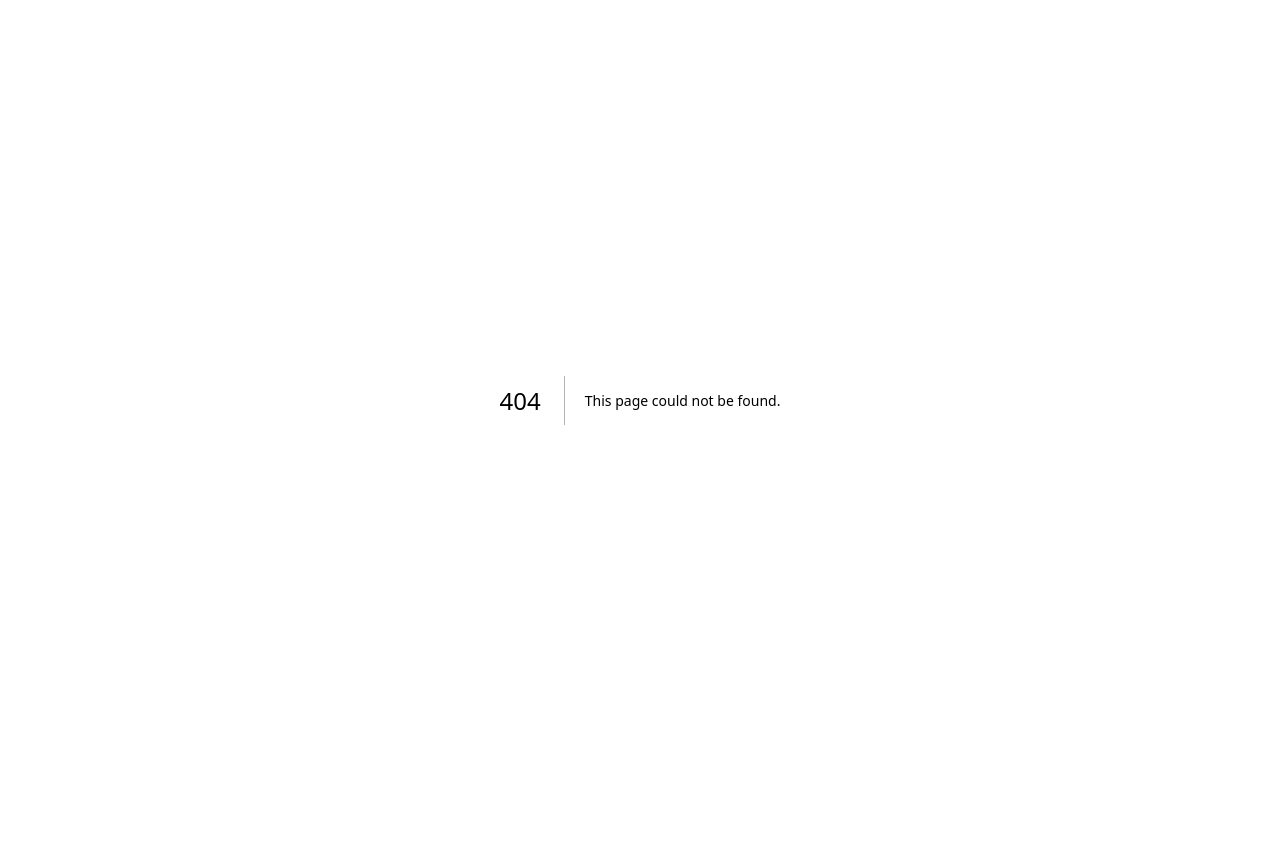
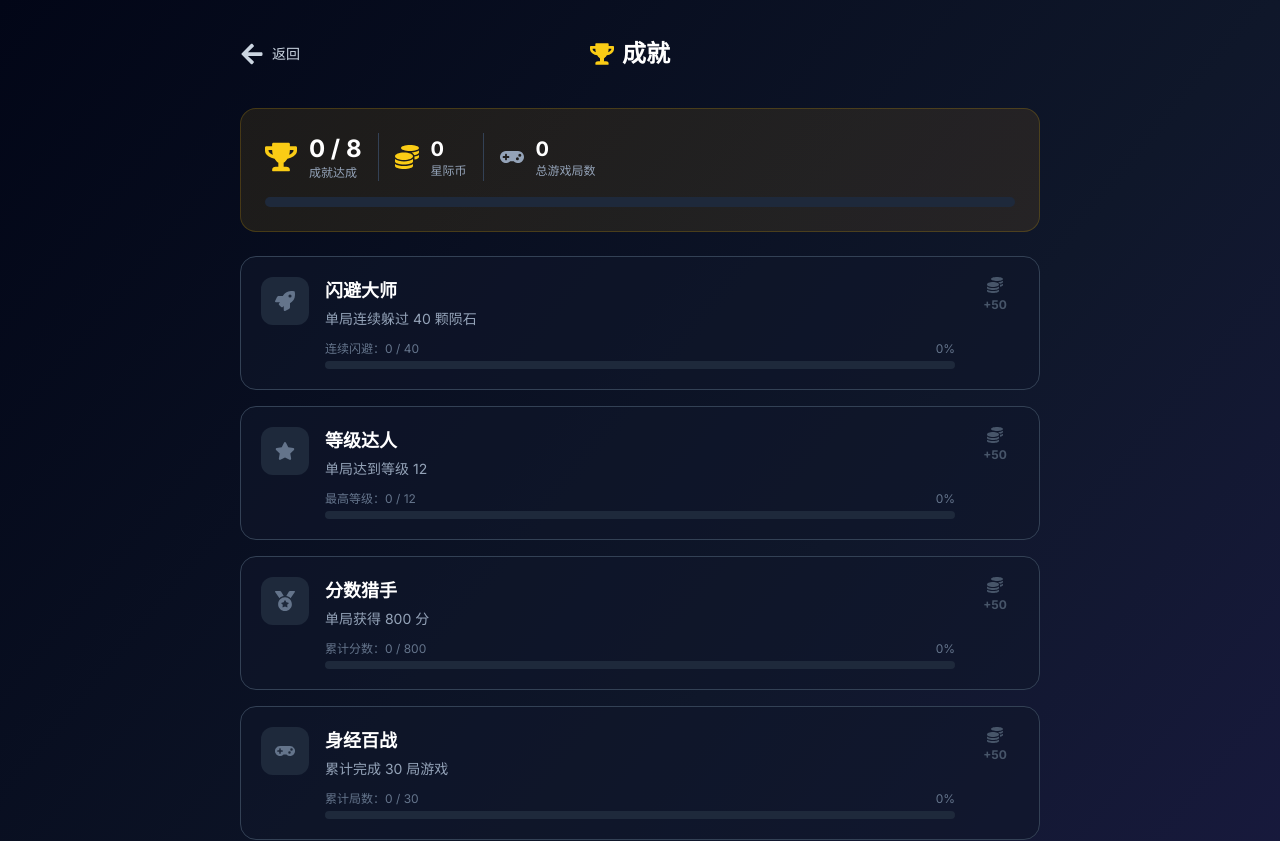
Before and after one commit to zhoujinmo/Z-tools, a Next.js app: page /game/space-escape/achievements in a window 1280 px wide. Before the commit this address had no page. Shown: the top 841 px of the page. Before the commit the page ends 800 px from the top, so only its background shows below. Built offline with nearby package versions, Linux system fonts and the light colour scheme.

Commit message:
feat: add achievements page with progress tracking, link from game ready screen

```diff
--- a/app/game/space-escape/GameCanvas.tsx
+++ b/app/game/space-escape/GameCanvas.tsx
@@ -461,6 +461,13 @@ export default function GameCanvas() {
                 <span>🎵</span>
                 <span>背景音乐</span>
               </a>
+              <a
+                href="/game/space-escape/achievements"
+                className="w-full min-h-[44px] inline-flex items-center justify-center gap-1.5 px-3 sm:px-5 py-3 bg-yellow-600/30 hover:bg-yellow-600/50 rounded-xl text-white text-xs sm:text-sm transition"
+              >
+                <span>🏆</span>
+                <span>成就</span>
+              </a>
             </div>
           </div>
         )}
--- /dev/null
+++ b/app/game/space-escape/achievements/page.tsx
@@ -0,0 +1,210 @@
+"use client";
+
+import { useState, useEffect } from "react";
+import { FaArrowLeft, FaTrophy, FaCoins, FaLock, FaCheckCircle, FaMedal, FaStar, FaRocket, FaGamepad, FaGem, FaWallet, FaCube, FaPaintBrush } from "react-icons/fa";
+import { ACHIEVEMENT_DEFS, getGameProgress } from "../skins";
+import type { AchievementDef, GameProgress } from "@/lib/game/types";
+
+const ACHIEVEMENT_ICONS: Record<string, React.ReactNode> = {
+  "dodge-master": <FaRocket className="w-5 h-5" />,
+  "level-champion": <FaStar className="w-5 h-5" />,
+  "score-hunter": <FaMedal className="w-5 h-5" />,
+  "veteran": <FaGamepad className="w-5 h-5" />,
+  "wealthy": <FaWallet className="w-5 h-5" />,
+  "coin-collector": <FaGem className="w-5 h-5" />,
+  "fragment-hunter": <FaCube className="w-5 h-5" />,
+  "skin-collector": <FaPaintBrush className="w-5 h-5" />,
+};
+
+interface AchievementProgress {
+  current: number;
+  target: number;
+  label: string;
+}
+
+function getProgress(achievement: AchievementDef, progress: GameProgress): AchievementProgress {
+  switch (achievement.id) {
+    case "dodge-master":
+      return { current: progress.maxConsecutiveDodges, target: 40, label: "连续闪避" };
+    case "level-champion":
+      return { current: progress.maxLevel, target: 12, label: "最高等级" };
+    case "score-hunter":
+      return { current: progress.totalScore, target: 800, label: "累计分数" };
+    case "veteran":
+      return { current: progress.totalGames, target: 30, label: "累计局数" };
+    case "wealthy":
+      return { current: progress.totalScore, target: 8000, label: "累计分数" };
+    case "coin-collector":
+      return { current: progress.stellarCoins, target: 500, label: "星际币" };
+    case "fragment-hunter": {
+      const total = Object.values(progress.skinFragments).reduce((a, b) => a + b, 0);
+      return { current: total, target: 5, label: "碎片总数" };
+    }
+    case "skin-collector":
+      return { current: progress.unlockedSkinIds.length, target: 5, label: "已解锁皮肤" };
+    default:
+      return { current: 0, target: 1, label: "" };
+  }
+}
+
+function AchievementCard({ achievement, progress, unlocked }: { achievement: AchievementDef; progress: GameProgress; unlocked: boolean }) {
+  const prog = getProgress(achievement, progress);
+  const pct = Math.min(100, Math.round((prog.current / prog.target) * 100));
+
+  return (
+    <div className={`relative rounded-2xl p-4 sm:p-5 border transition-all ${
+      unlocked
+        ? "bg-gradient-to-br from-yellow-500/10 to-amber-500/5 border-yellow-500/40"
+        : "bg-slate-900/60 border-slate-700"
+    }`}>
+      <div className="flex items-start gap-4">
+        {/* 图标 */}
+        <div className={`flex-shrink-0 w-12 h-12 rounded-xl flex items-center justify-center text-lg ${
+          unlocked
+            ? "bg-yellow-500/20 text-yellow-400"
+            : "bg-slate-800 text-slate-500"
+        }`}>
+          {ACHIEVEMENT_ICONS[achievement.id] || <FaTrophy className="w-5 h-5" />}
+        </div>
+
+        {/* 内容 */}
+        <div className="flex-1 min-w-0">
+          <div className="flex items-center gap-2 flex-wrap">
+            <h3 className={`font-bold text-base sm:text-lg ${unlocked ? "text-yellow-300" : "text-white"}`}>
+              {achievement.name}
+            </h3>
+            {unlocked && (
+              <span className="text-xs bg-yellow-500/30 text-yellow-300 px-2 py-0.5 rounded-full flex items-center gap-1">
+                <FaCheckCircle className="w-3 h-3" /> 已达成
+              </span>
+            )}
+          </div>
+          <p className="text-slate-400 text-xs sm:text-sm mt-1">{achievement.description}</p>
+          {!unlocked && (
+            <div className="mt-3">
+              <div className="flex items-center justify-between text-xs text-slate-500 mb-1">
+                <span>{prog.label}：{prog.current} / {prog.target}</span>
+                <span>{pct}%</span>
+              </div>
+              <div className="w-full h-2 bg-slate-800 rounded-full overflow-hidden">
+                <div
+                  className="h-full bg-gradient-to-r from-blue-500 to-purple-500 rounded-full transition-all duration-500"
+                  style={{ width: `${pct}%` }}
+                />
+              </div>
+            </div>
+          )}
+        </div>
+
+        {/* 奖励 */}
+        <div className="flex-shrink-0 flex flex-col items-center gap-1 min-w-[48px]">
+          <FaCoins className={`w-4 h-4 ${unlocked ? "text-yellow-400" : "text-slate-600"}`} />
+          <span className={`text-xs font-bold ${unlocked ? "text-yellow-400" : "text-slate-600"}`}>
+            {achievement.coinReward > 0 ? `+${achievement.coinReward}` : "—"}
+          </span>
+        </div>
+      </div>
+    </div>
+  );
+}
+
+export default function AchievementsPage() {
+  const [progress, setProgress] = useState<GameProgress | null>(null);
+
+  useEffect(() => {
+    setProgress(getGameProgress());
+  }, []);
+
+  const handleBack = () => {
+    window.history.back();
+  };
+
+  const achievedCount = progress?.achievements.length ?? 0;
+  const totalCount = ACHIEVEMENT_DEFS.length;
+
+  return (
+    <div className="min-h-screen bg-gradient-to-br from-slate-950 via-slate-900 to-indigo-950 py-4 px-2 sm:py-8 sm:px-4">
+      <div className="max-w-[800px] mx-auto">
+        {/* 顶部导航 */}
+        <header className="flex items-center justify-between mb-4 sm:mb-8">
+          <button
+            onClick={handleBack}
+            className="inline-flex items-center gap-2 text-slate-300 hover:text-white transition min-h-[44px] min-w-[44px] flex items-center"
+          >
+            <FaArrowLeft className="w-6 h-6" />
+            <span className="text-sm">返回</span>
+          </button>
+          <h1 className="text-xl sm:text-2xl font-bold text-white flex items-center gap-2">
+            <FaTrophy className="text-yellow-400 w-5 h-5 sm:w-6 sm:h-6" /> 成就
+          </h1>
+          <div className="w-20" />
+        </header>
+
+        {/* 成就总览统计 */}
+        <div className="bg-gradient-to-r from-yellow-500/10 to-amber-500/10 rounded-2xl p-4 sm:p-6 mb-6 border border-yellow-500/20">
+          <div className="flex items-center gap-4 flex-wrap">
+            <div className="flex items-center gap-3">
+              <FaTrophy className="w-8 h-8 text-yellow-400" />
+              <div>
+                <p className="text-2xl font-bold text-white">{achievedCount} / {totalCount}</p>
+                <p className="text-xs text-slate-400">成就达成</p>
+              </div>
+            </div>
+            {progress && (
+              <>
+                <div className="hidden sm:block w-px h-12 bg-slate-700" />
+                <div className="flex items-center gap-3">
+                  <FaCoins className="w-6 h-6 text-yellow-400" />
+                  <div>
+                    <p className="text-xl font-bold text-white">{progress.stellarCoins}</p>
+                    <p className="text-xs text-slate-400">星际币</p>
+                  </div>
+                </div>
+                <div className="hidden sm:block w-px h-12 bg-slate-700" />
+                <div className="flex items-center gap-3">
+                  <FaGamepad className="w-6 h-6 text-slate-400" />
+                  <div>
+                    <p className="text-xl font-bold text-white">{progress.totalGames}</p>
+                    <p className="text-xs text-slate-400">总游戏局数</p>
+                  </div>
+                </div>
+              </>
+            )}
+          </div>
+          {/* 进度条 */}
+          <div className="mt-4 w-full h-2.5 bg-slate-800 rounded-full overflow-hidden">
+            <div
+              className="h-full bg-gradient-to-r from-yellow-500 to-amber-500 rounded-full transition-all duration-700"
+              style={{ width: `${totalCount > 0 ? (achievedCount / totalCount) * 100 : 0}%` }}
+            />
+          </div>
+        </div>
+
+        {/* 成就列表 */}
+        <div className="space-y-3 sm:space-y-4">
+          {progress && ACHIEVEMENT_DEFS.map((achievement) => {
+            const unlocked = progress.achievements.includes(achievement.id);
+            return (
+              <AchievementCard
+                key={achievement.id}
+                achievement={achievement}
+                progress={progress}
+                unlocked={unlocked}
+              />
+            );
+          })}
+        </div>
+
+        {/* 底部操作 */}
+        <div className="flex flex-col sm:flex-row gap-3 mt-6">
+          <button
+            onClick={handleBack}
+            className="flex-1 min-h-[44px] px-6 py-3 bg-slate-700 text-white rounded-xl font-medium hover:bg-slate-600 transition flex items-center justify-center"
+          >
+            返回游戏
+          </button>
+        </div>
+      </div>
+    </div>
+  );
+}
```
